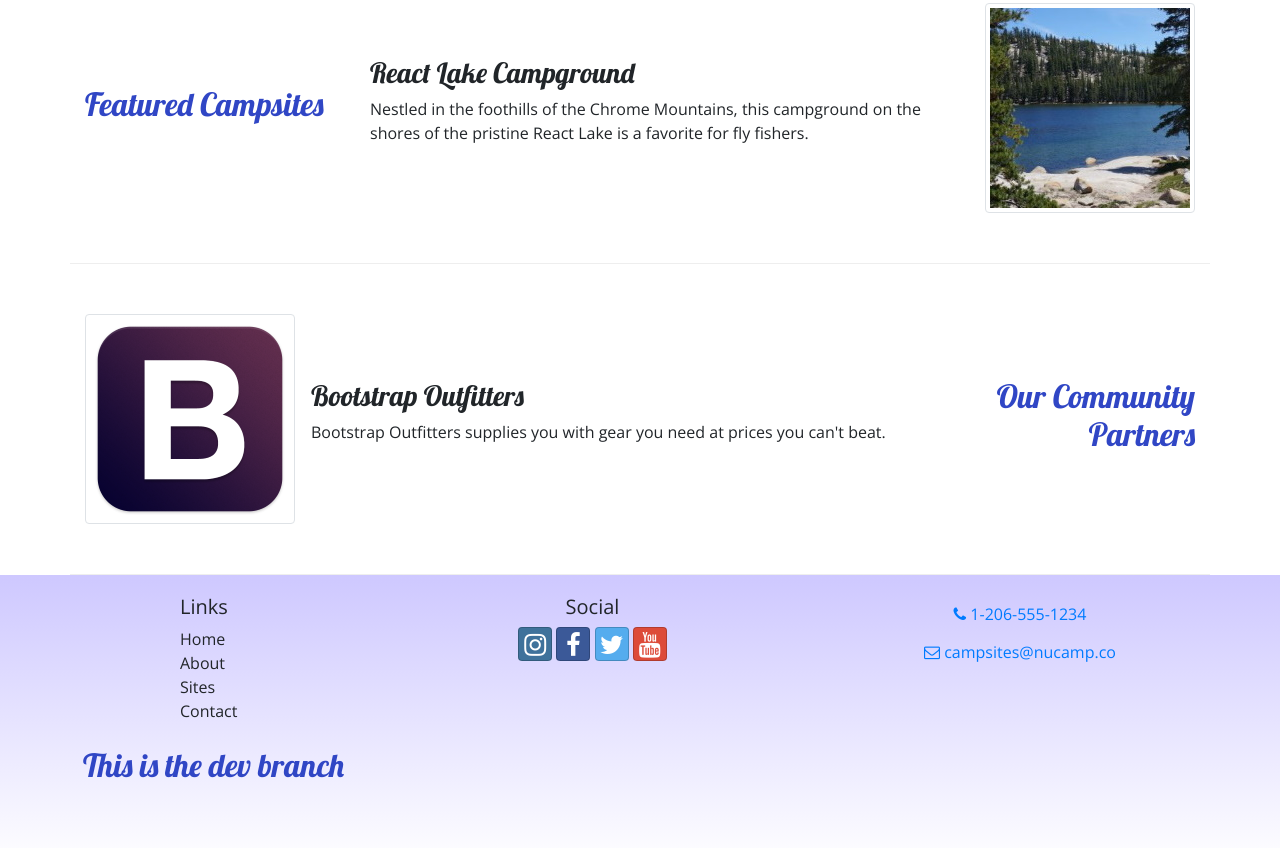
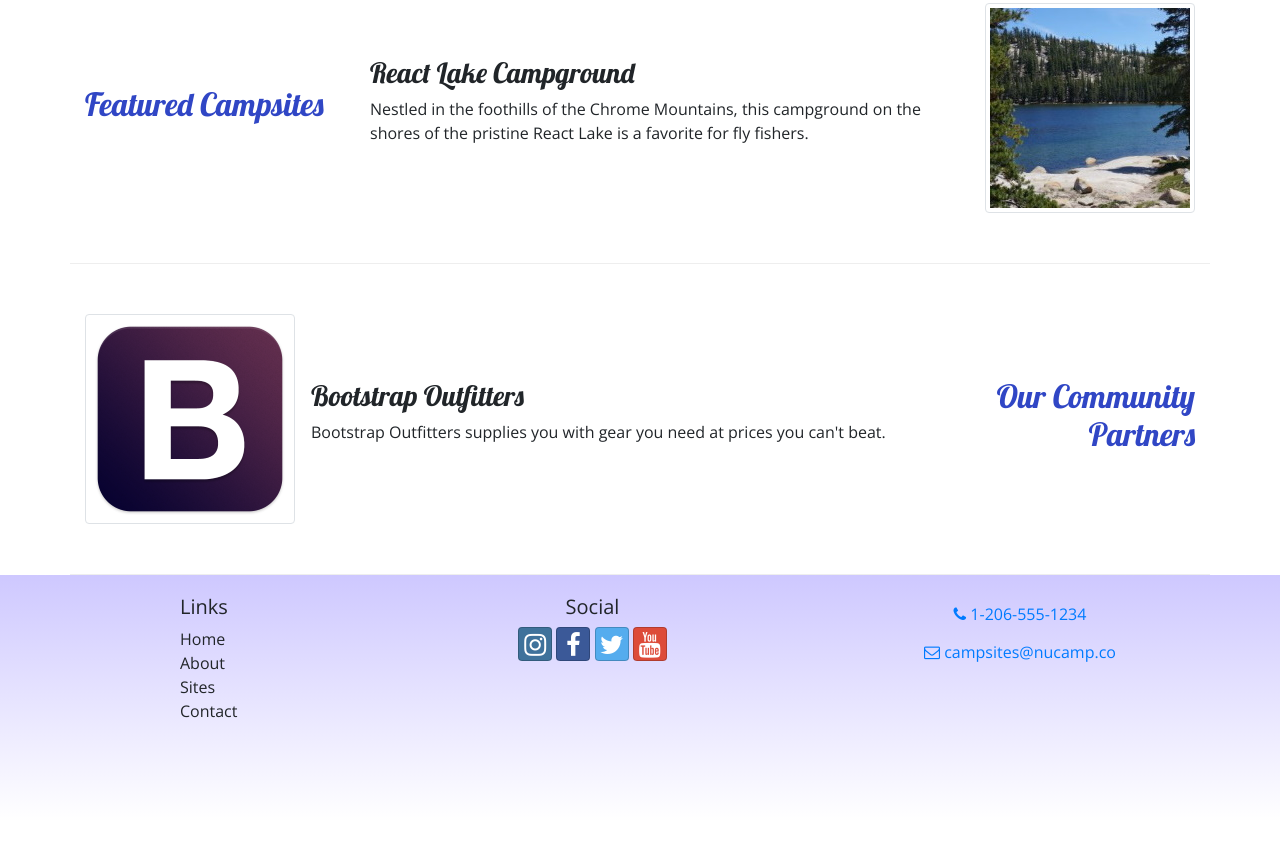
Before and after one commit to mikerchen/Bootstrap-Project-Setup, a website: page index.html in a window 1280 px wide. Shown: the part 1119-1967 px from the top of the page. Drawn offline with nearby package versions, Linux system fonts and the light colour scheme.

Commit message:
Update index.html

```diff
--- a/index.html
+++ b/index.html
@@ -263,7 +263,6 @@
                     <a role="button" class="btn btn-link" href="tel: +1206551234"><i class="fa fa-phone"></i> 1-206-555-1234</a><br>
                     <a role="button" class="btn btn-link" href="mailto: campsites@nucamp.co"><i class="fa fa-envelope-o"></i> campsites@nucamp.co
                 </div>
-                    <h2>This is the dev branch</h2>
            </div>
         </div>
     </footer>
```
